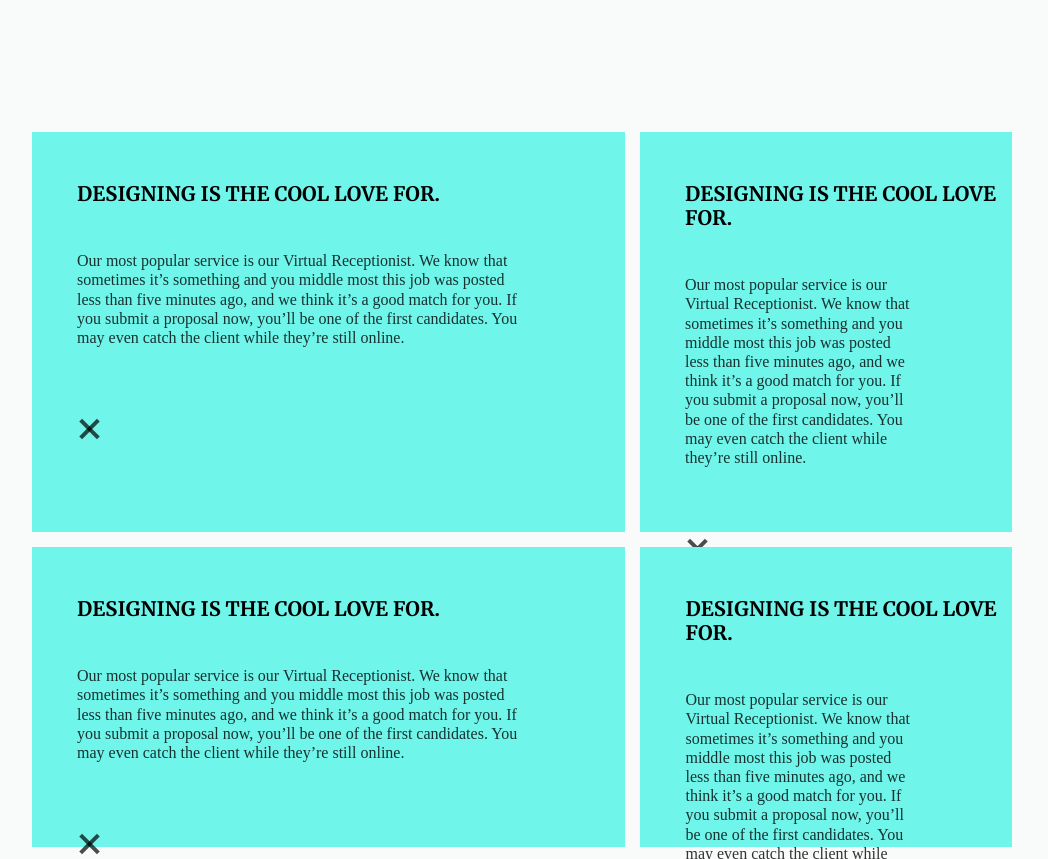
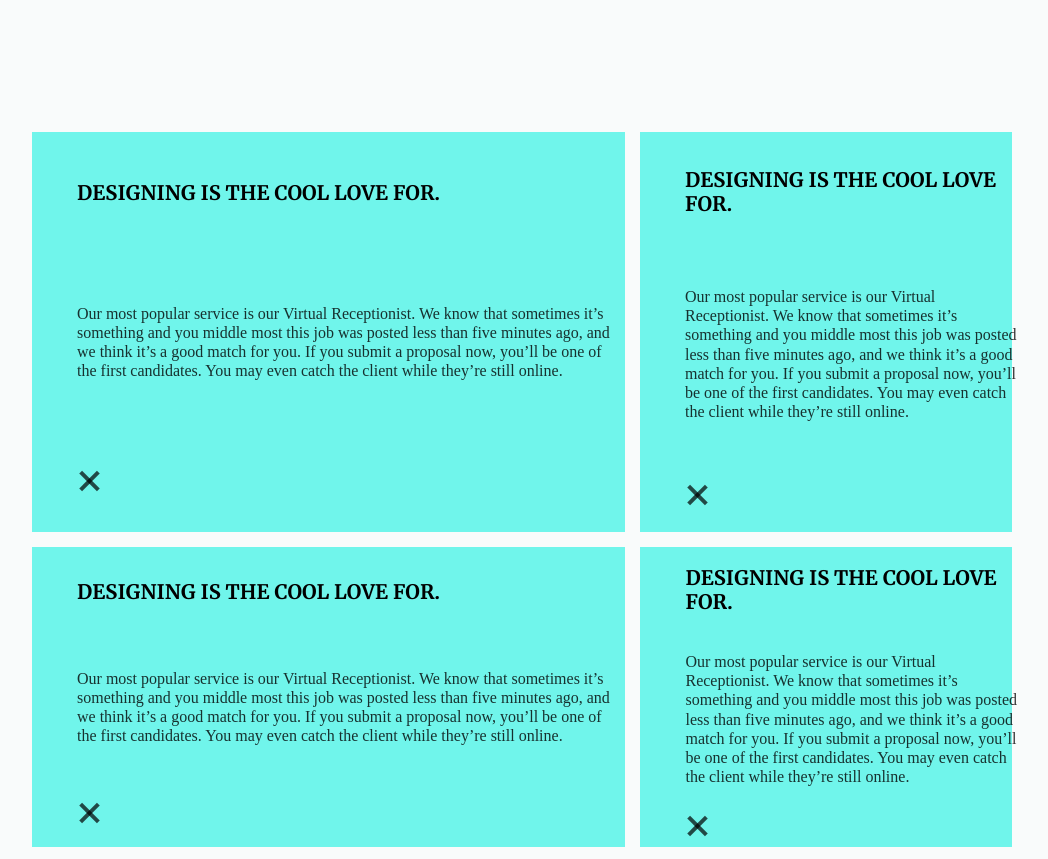
Before and after one commit to Pavel-Pro/8, a plain HTML site: page index.html in a window 1280 px wide. Shown: the part 2940-3799 px from the top of the page, without its empty margins (118-1166 px from the left). Drawn offline with Linux system fonts and the light colour scheme; a web font is replaced by a local one.

Commit message:
Update style.css

```diff
--- a/style/style.css
+++ b/style/style.css
@@ -276,19 +276,23 @@ li {
 	background-color: rgb(112, 245,235);
 	position: absolute;
 	height: 100%;
+	display: flex;
+	flex-flow: column;
+	justify-content: space-around;
 }
 .services__more-title {
 	font-family: Merriweather;
 	font-size: 20px;
 	color: rgb(0, 0, 0);
-	padding: 50px 0 45px 45px;
 	text-transform: uppercase;
+	padding-left: 45px;
 }
 .services__more-text {
 	font-family: Raleway;
 	font-size: 16px;
 	color: rgba(0, 0, 0, 0.8);
-	padding: 0 100px 80px 45px;
+	width: 90%;
+	padding-left: 45px;
 }
 .close__link {
 	max-width: 25px;
@@ -299,6 +303,7 @@ li {
 	transform: rotate(45deg);
 	position: relative;
 	cursor: pointer;
+	/*margin: auto 0;*/
 }
 .close__link:after {
 	content: ' ';
```
